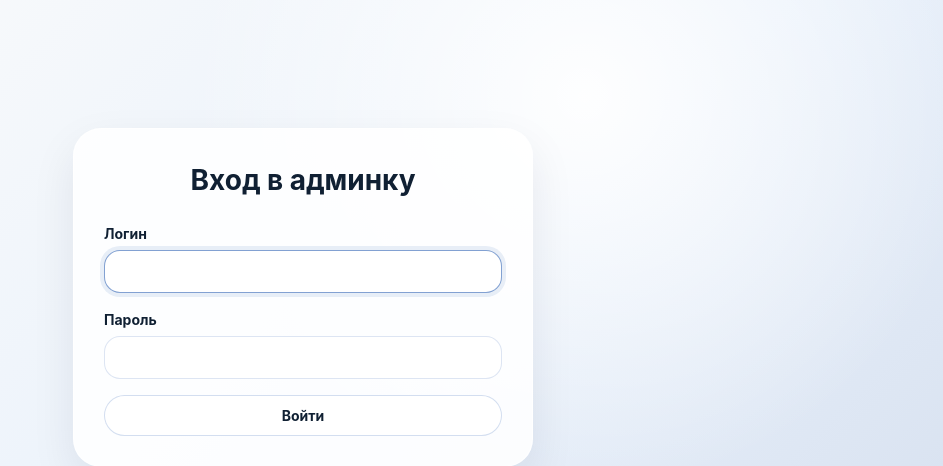
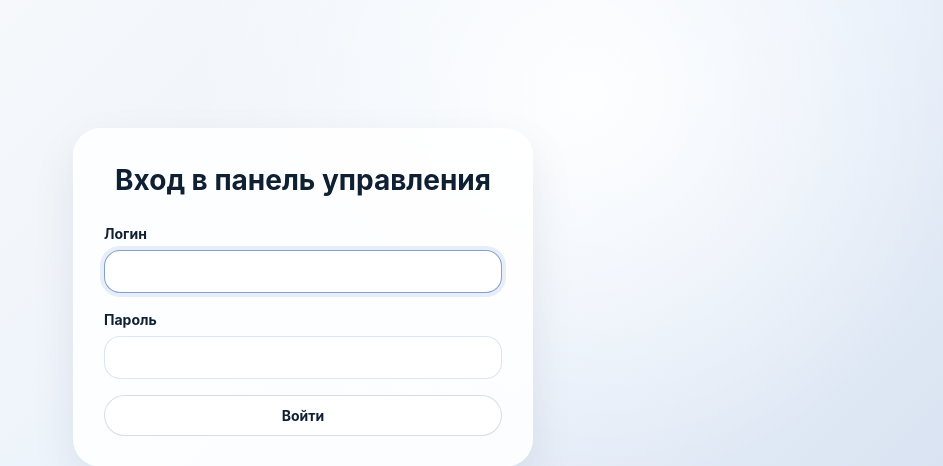
Before and after one commit to vlad495-commits/moroz-i-solntse-bot, a FastAPI app: page /login in a window 1280 px wide. Shown: the top 466 px of the page, without its empty margins (337-1280 px from the left). Run offline with FastAPI, Linux system fonts and the light colour scheme; parts of the project's set-up code (start-up, migrations or seed data) failed here and were passed over.

Commit message:
design: уточнён заголовок входа в админ-панель

```diff
--- a/project/admin/templates/login.html
+++ b/project/admin/templates/login.html
@@ -2,7 +2,7 @@
 {% block title %}Вход — Admin{% endblock %}
 {% block content %}
 <div class="login-card">
-    <h1>Вход в админку</h1>
+    <h1>Вход в панель управления</h1>
     {% if error %}<div class="error">Неверный логин или пароль</div>{% endif %}
     <form method="post" action="/login">
         <label>Логин<input type="text" name="username" required autofocus></label>
```
Also changed, not shown: changelog.md.
